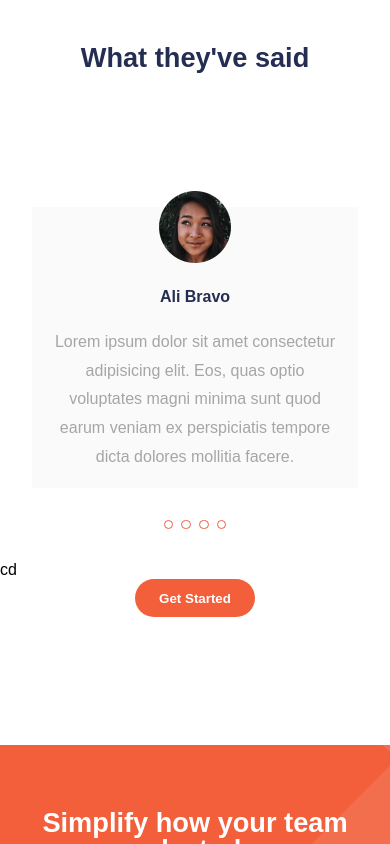
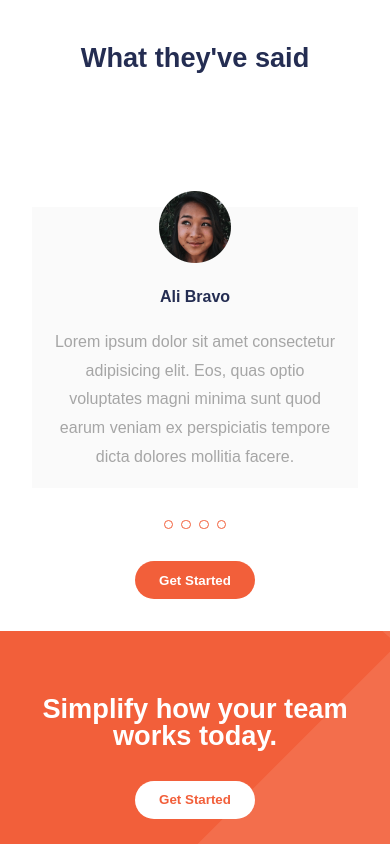
Before and after one commit to Borub-ar/Challenge-template-4---frontendmentor.io, a plain HTML site: page index.html in a window 390 px wide. Shown: the part 1766-2610 px from the top of the page. Drawn offline with Linux system fonts and the light colour scheme; a web font is replaced by a local one.

Commit message:
Change profile button margin

```diff
--- a/index.html
+++ b/index.html
@@ -138,7 +138,7 @@
                 <div class="sl-btn slider-b3"></div>
                 <div class="sl-btn slider-b4"></div>
             </div>
-cd
+
             <button class="start-btn profile-btn">Get Started</button>
 
         </section>
@@ -197,3 +197,7 @@ cd
 </body>
 
 </html>
+
+<!-- I know it's not perfect. The slider isn't working yet, but I will fix this in the future. Every feedback will be really welcome. I need some tips on better background items positioning because my solution looks like a mess.
+
+Thank you! -->
--- a/style.css
+++ b/style.css
@@ -315,7 +315,7 @@ label {
 }
 
 .profile-btn {
-    margin: 0 auto 8rem;
+    margin: 0 auto 10rem;
     display: block;
 }
 
@@ -629,6 +629,11 @@ input[type="email"] {
         display: none;
     }
 
+    .profile-btn {
+        margin: 0 auto 2rem;
+        display: block;
+    }
+
     .slider-btns {
         display: flex;
     }
```
